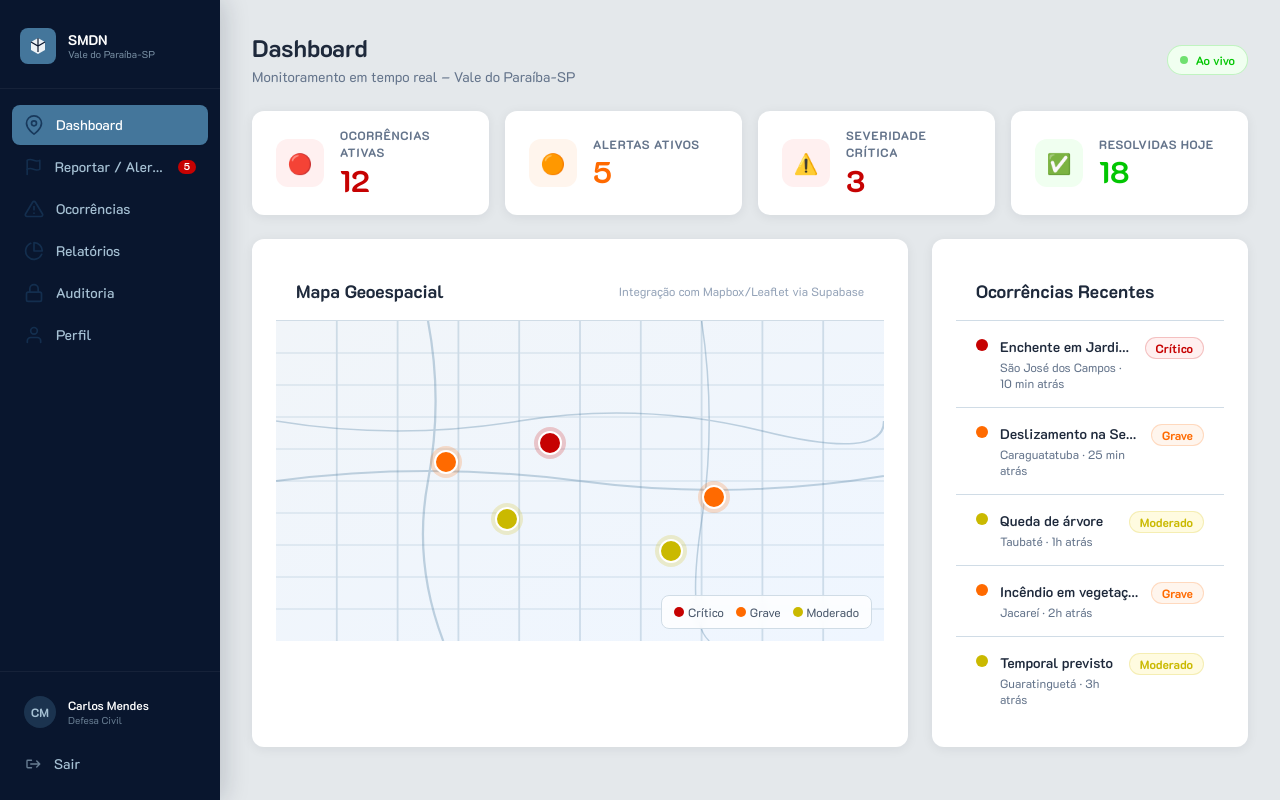
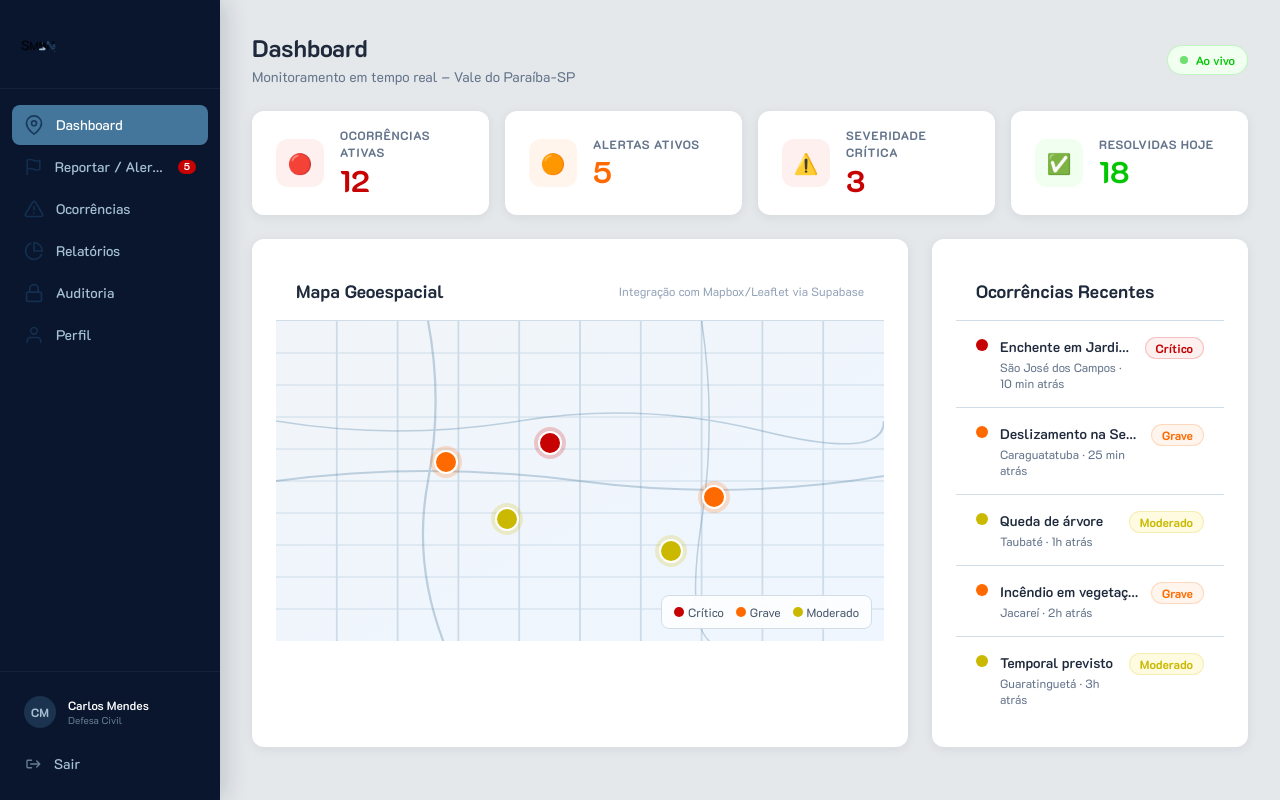
Before and after one commit to viniciuswilliandearaujo/SMDN-Painel, a React (Vite) app: page / in a window 1280 px wide. Both pictures are taken after typing "name@example.com", "Sample123" into the empty fields and a click on the button "Entrar". Built offline with nearby package versions, Linux system fonts and the light colour scheme.

Commit message:
adicionando o logo na sidebar

```diff
--- a/src/components/Sidebar.jsx
+++ b/src/components/Sidebar.jsx
@@ -50,16 +50,11 @@ export default function Sidebar({ currentScreen, setCurrentScreen, onLogout }) {
       {/* Brand */}
       <div className="px-5 pt-7 pb-6 border-b border-white/5">
         <div className="flex items-center gap-3">
-          <div className="w-9 h-9 rounded-lg bg-text-main flex items-center justify-center flex-shrink-0">
-            <svg width="20" height="20" viewBox="0 0 20 20" fill="none">
-              <path d="M10 2L17 6v8l-7 4L3 14V6l7-4Z" fill="white" opacity=".9" />
-              <path d="M10 2v14M3 6l7 4 7-4" stroke="#09162e" strokeWidth="1.2" />
-            </svg>
-          </div>
-          <div>
-            <p className="text-white font-bold text-sm leading-tight">SMDN</p>
-            <p className="text-text-on-dark text-[10px] opacity-70 leading-tight">Vale do Paraíba-SP</p>
-          </div>
+          <img
+            src="/src/assets/logo.svg"
+            alt="SMDN Logo"
+            className="w-9 h-9 flex-shrink-0"
+          />
         </div>
       </div>
 
```
